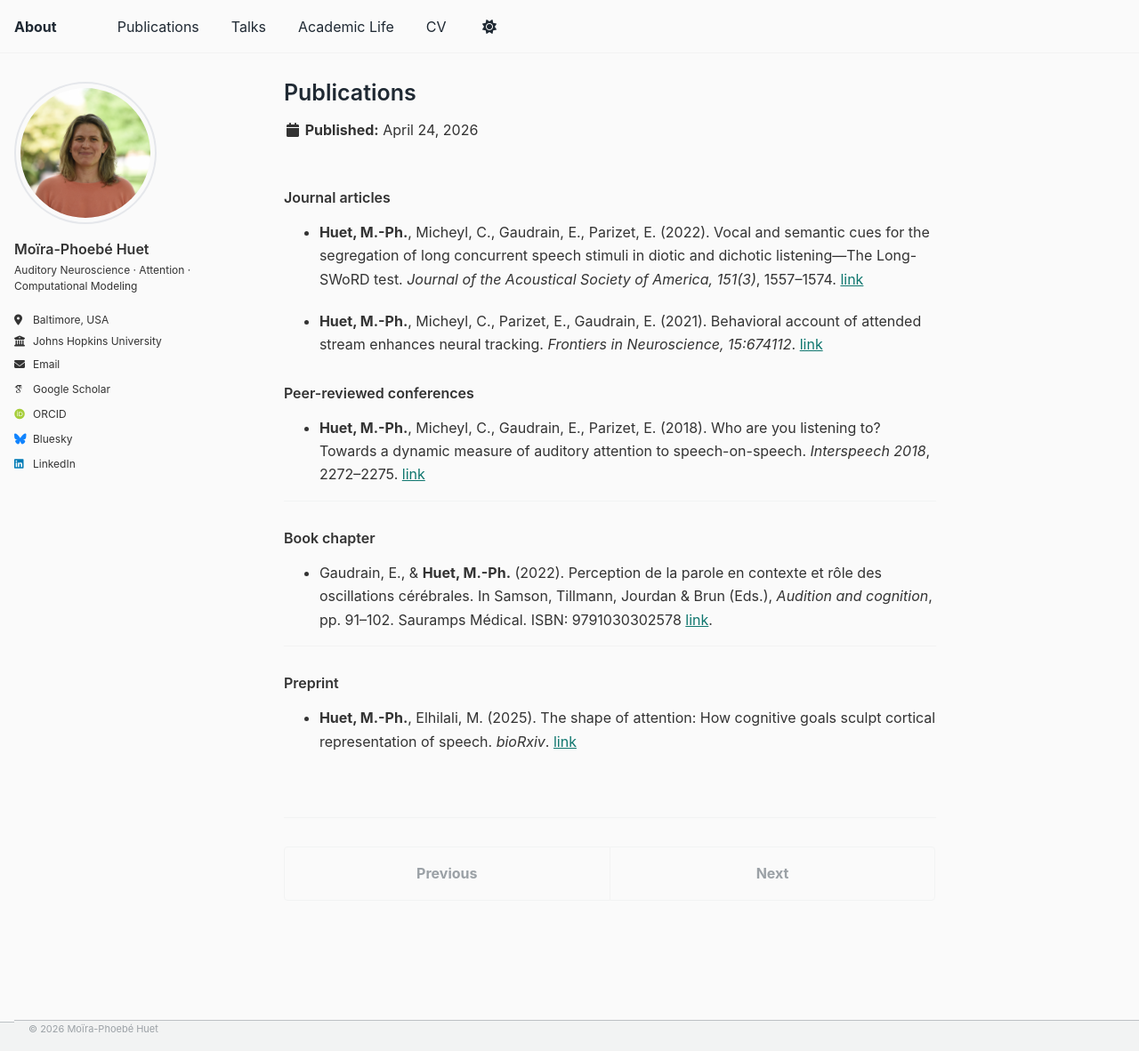
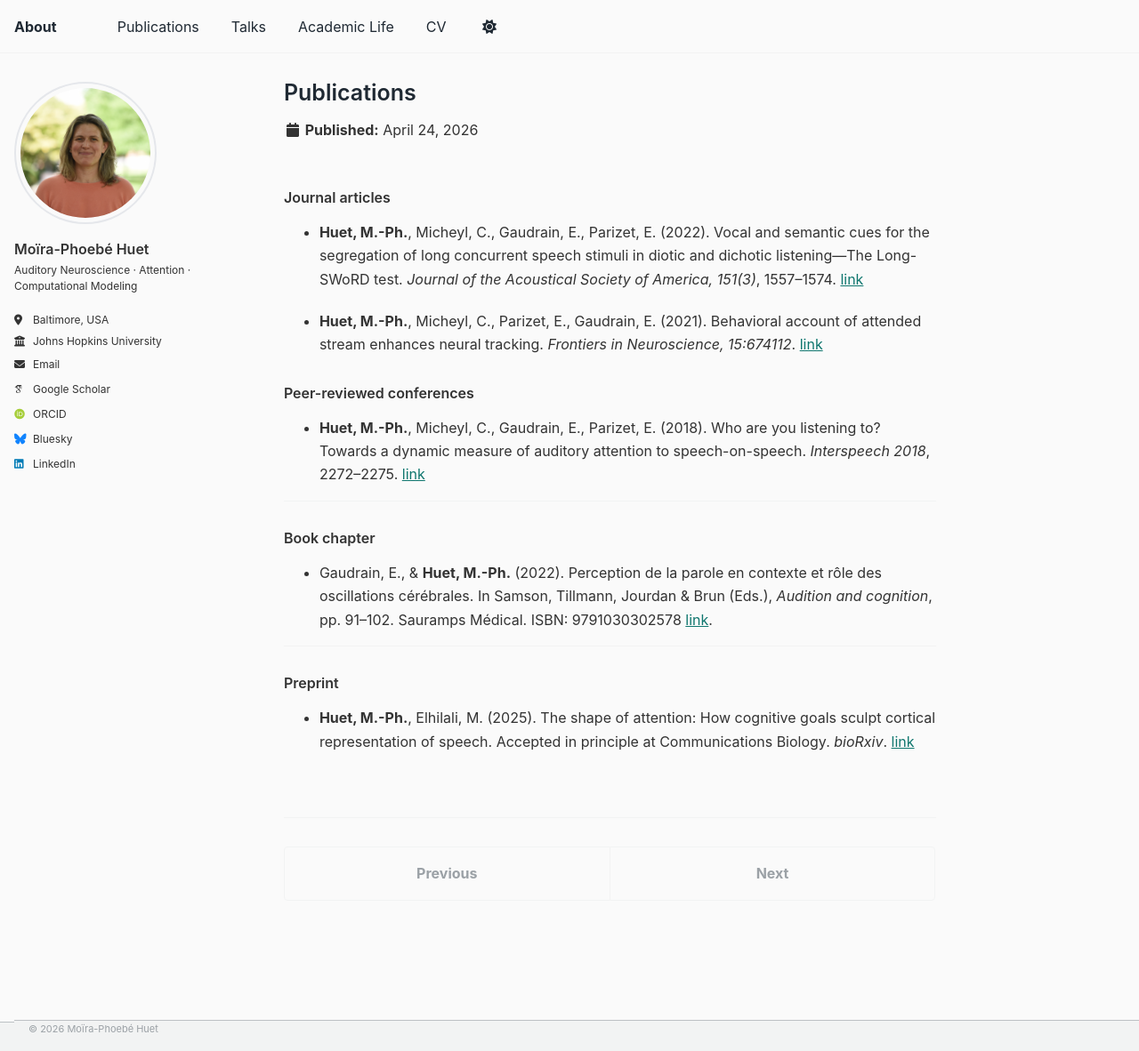
Before and after one commit to mphuet/mphuet.github.io, a Jekyll site: the page built from _publications/publications.md, in a window 1280 px wide and 1182 px high. Shown: the whole window at 89% size. Built offline with Jekyll 4.4.1, drawn with Linux system fonts in a browser that asks for light colours; some web fonts are replaced.

Commit message:
Update publications.md

```diff
--- a/_publications/publications.md
+++ b/_publications/publications.md
@@ -25,4 +25,4 @@ author_profile: true
 
 ### Preprint
 
-- **Huet, M.-Ph.**, Elhilali, M. (2025). The shape of attention: How cognitive goals sculpt cortical representation of speech. *bioRxiv*. [link](https://doi.org/10.1101/2025.05.22.655464)
+- **Huet, M.-Ph.**, Elhilali, M. (2025). The shape of attention: How cognitive goals sculpt cortical representation of speech. Accepted in principle at Communications Biology. *bioRxiv*. [link](https://doi.org/10.1101/2025.05.22.655464)
```
